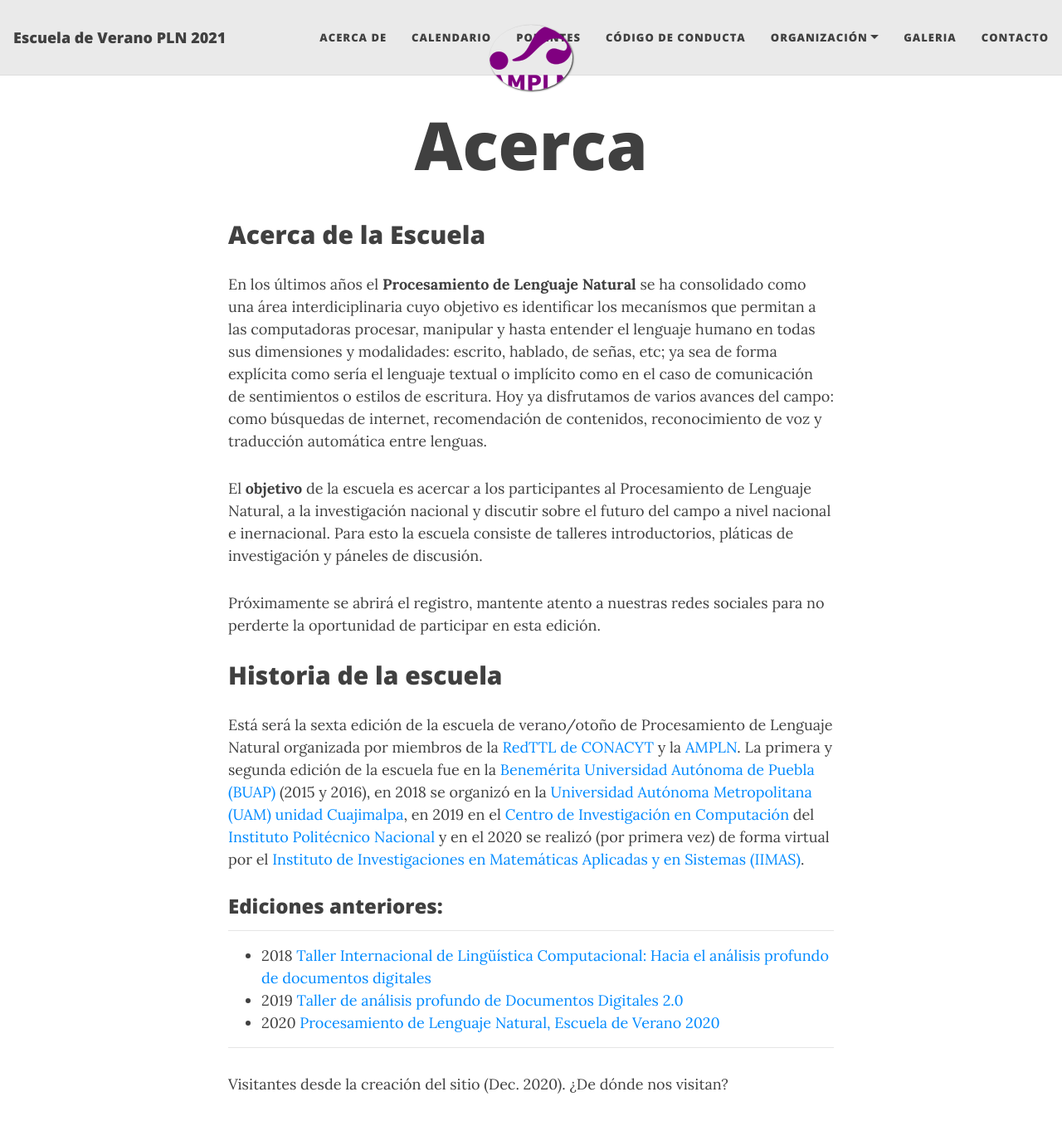
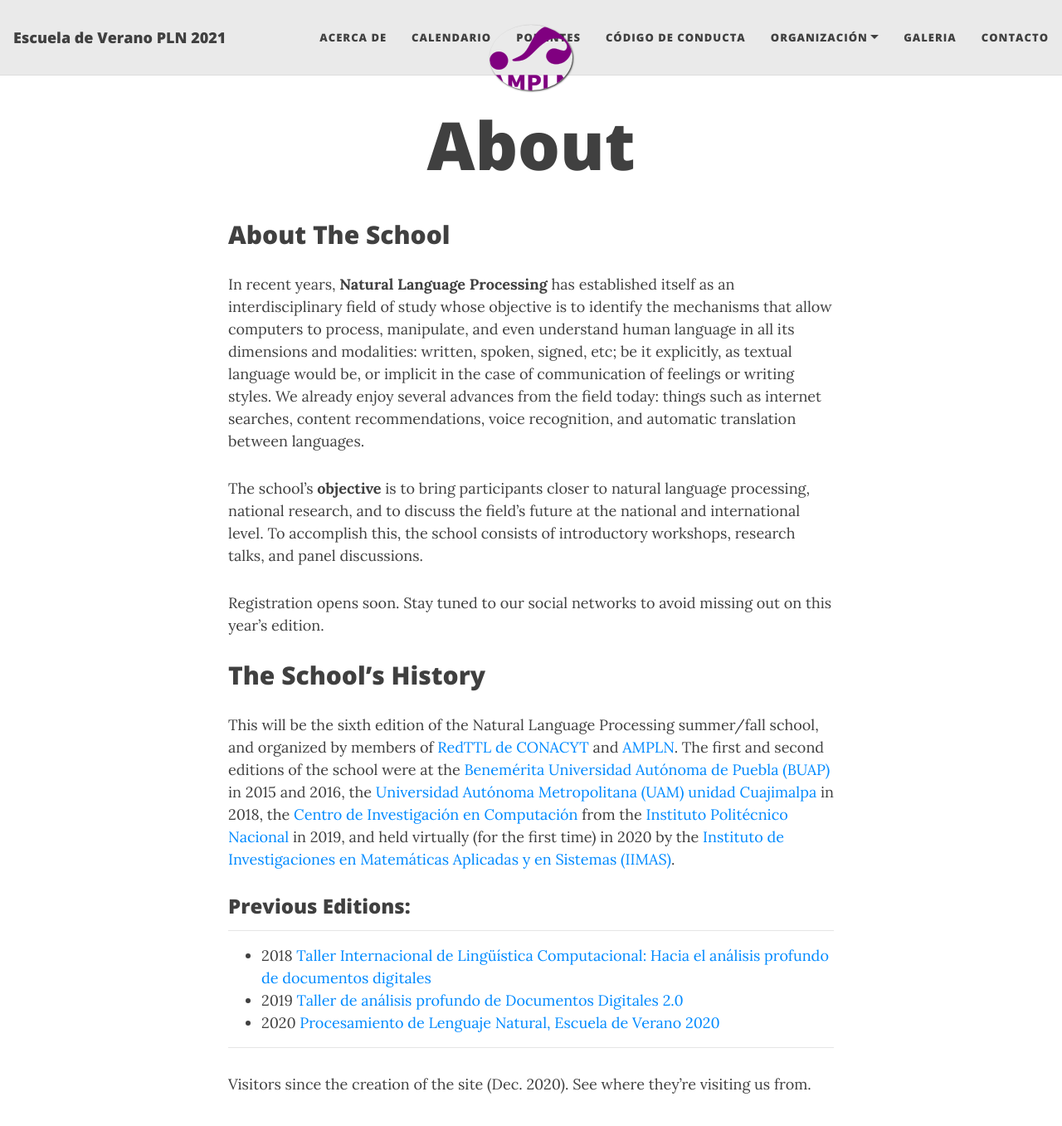
Before and after one commit to ampln/escuelaverano2021, a Jekyll site: the page built from about.md, in a window 1280 px wide and 1400 px high. Shown: the top 1357 px of the window at 83% size. Built offline with Jekyll 4.4.1, drawn with Linux system fonts in a browser that asks for light colours; nearby versions of some CDN libraries; a script that is not in the unit is left out.

Commit message:
Update about.md
Switched main text from Spanish to English

```diff
--- a/about.md
+++ b/about.md
@@ -1,23 +1,23 @@
 ---
 layout: page
-title: Acerca
+title: About
 
 ---
-## Acerca de la Escuela
+## About The School
 
-En los últimos años el **Procesamiento de Lenguaje Natural** se ha consolidado como una área interdiciplinaria cuyo objetivo es identificar los mecanísmos que permitan a las computadoras procesar, manipular y hasta entender el lenguaje humano en todas sus dimensiones y modalidades: escrito, hablado, de señas, etc; ya sea de forma explícita como sería el lenguaje textual o implícito como en el caso de comunicación de sentimientos o estilos de escritura. Hoy ya disfrutamos de varios avances del campo: como búsquedas de internet, recomendación de contenidos, reconocimiento de voz y traducción automática entre lenguas.
+In recent years, **Natural Language Processing** has established itself as an interdisciplinary field of study whose objective is to identify the mechanisms that allow computers to process, manipulate, and even understand human language in all its dimensions and modalities: written, spoken,  signed, etc; be it explicitly, as textual language would be, or implicit in the case of communication of feelings or writing styles. We already enjoy several advances from the field today: things such as internet searches, content recommendations, voice recognition, and automatic translation between languages.
 
 
 
-El **objetivo** de la escuela es acercar a los participantes al Procesamiento de Lenguaje Natural, a la investigación nacional y discutir sobre el futuro del campo a nivel nacional e inernacional. Para esto la escuela consiste de talleres introductorios, pláticas de investigación y páneles de discusión.
+The school’s **objective** is to bring participants closer to natural language processing, national research, and to discuss the field’s future at the national and international level. To accomplish this, the school consists of introductory workshops, research talks, and panel discussions.
 
-Próximamente se abrirá el registro, mantente atento a nuestras redes sociales para no perderte la oportunidad de participar en esta edición.
+Registration opens soon. Stay tuned to our social networks to avoid missing out on this year’s edition.
 
-## Historia de la escuela
+## The School’s History
 
-Está será la sexta edición de la escuela de verano/otoño de Procesamiento de Lenguaje Natural organizada por miembros de la [RedTTL de CONACYT](http://redttl.mx/) y la [AMPLN](http://ampln.mx/). La primera y segunda edición de la escuela fue en la [Benemérita Universidad Autónoma de Puebla (BUAP)](http://www.buap.mx/) (2015 y 2016), en 2018 se organizó en la [Universidad Autónoma Metropolitana (UAM) unidad Cuajimalpa](http://www.cua.uam.mx/), en 2019 en el [Centro de Investigación en Computación](http://www.cic.ipn.mx/) del [Instituto Politécnico Nacional](http://www.ipn.mx/) y en el 2020 se realizó (por primera vez) de forma virtual por el [Instituto de Investigaciones en Matemáticas Aplicadas y en Sistemas (IIMAS)](https://www.iimas.unam.mx/).
+This will be the sixth edition of the Natural Language Processing summer/fall school, and organized by members of [RedTTL de CONACYT](http://redttl.mx/) and [AMPLN](http://ampln.mx/). The first and second editions of the school were at the [Benemérita Universidad Autónoma de Puebla (BUAP)](http://www.buap.mx/) in 2015 and 2016, the [Universidad Autónoma Metropolitana (UAM) unidad Cuajimalpa](http://www.cua.uam.mx/) in 2018, the [Centro de Investigación en Computación](http://www.cic.ipn.mx/) from the [Instituto Politécnico Nacional](http://www.ipn.mx/) in 2019, and held virtually (for the first time) in 2020 by the [Instituto de Investigaciones en Matemáticas Aplicadas y en Sistemas (IIMAS)](https://www.iimas.unam.mx/).
 
-### Ediciones anteriores:
+### Previous Editions:
 ----------
 * 2018 [Taller Internacional de Lingüística Computacional: Hacia el análisis profundo de documentos digitales](http://dti.cua.uam.mx/tallerPLN2018/)
 * 2019 [Taller de análisis profundo de Documentos Digitales 2.0](http://dti.cua.uam.mx/tallerPLN2019/)
@@ -25,6 +25,6 @@ Está será la sexta edición de la escuela de verano/otoño de Procesamiento de
 
 <hr>
 
-Visitantes desde la creación del sitio (Dec. 2020). ¿De dónde nos visitan?
+Visitors since the creation of the site (Dec. 2020). See where they’re visiting us from.
 
 <script type="text/javascript" src="//rf.revolvermaps.com/0/0/8.js?i=59we0o6x8lx&amp;m=0&amp;c=ff0000&amp;cr1=ffffff&amp;f=arial&amp;l=33" async="async"></script>
```
